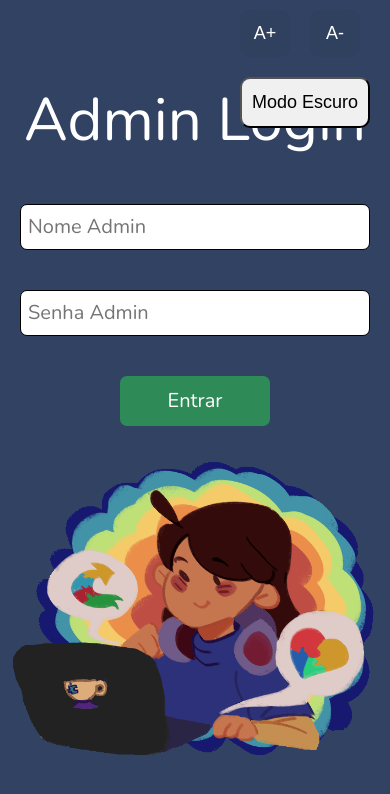
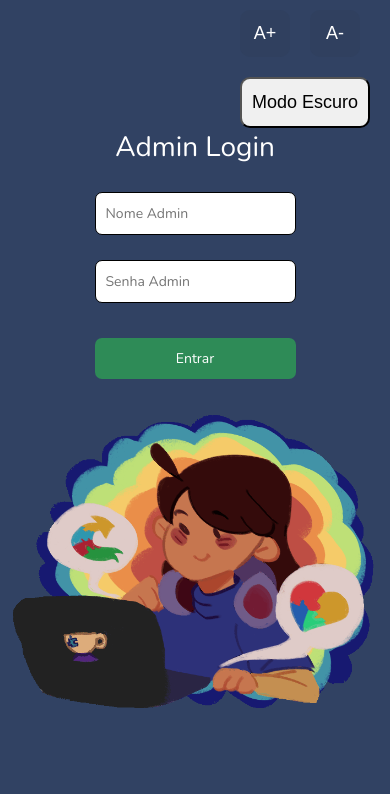
Before and after one commit to robertfullstack/Meet-TEA-3.0-Final, a React (Create React App) app: page /admin in a window 390 px wide. Shown: the top 794 px of the page. Built offline with nearby package versions, Linux system fonts and the light colour scheme; a web font is replaced by a local one.

Commit message:
Front end final

```diff
--- a/src/screens/Admin.js
+++ b/src/screens/Admin.js
@@ -150,6 +150,7 @@ export const Admin = () => {
   return (
     <div>
       <h1 id="title-admin">Usuários Cadastrados</h1>
+      <div class="container-buttons">
       <button id="btn-logout" onClick={handleLogout}>
         Logout
       </button>
@@ -159,7 +160,9 @@ export const Admin = () => {
       <button id="btn-denuncia-post" onClick={() => navigate("/ValidarCiptea")}>
         Validar CIPTEAs
       </button>
+      </div>
       <div className="container-admin2">
+        <div class="table-container">
         <table id="table-admin">
           <thead>
             <tr id="tr-admin">
@@ -184,6 +187,7 @@ export const Admin = () => {
                 />
               </div>
             ) : (
+              <table class="table-tbody">
               <tbody>
                 {users.map((user) => (
                   <tr key={user.id}>
@@ -234,9 +238,11 @@ export const Admin = () => {
                   </tr>
                 ))}
               </tbody>
+            </table>
             )}
           </div>
         </table>
+       </div>
       </div>
     </div>
   );
--- a/src/styles/Admin.css
+++ b/src/styles/Admin.css
@@ -1,11 +1,18 @@
 .container-admin2 {
   font-family: "Nunito";
   display: flex;
+  flex-wrap: wrap;
+  justify-content: space-between;
+  padding: 10px;
+  gap: 15px;
 }
 
 #title-admin {
   font-family: "Nunito";
   text-align: center;
+  font-size: 40px;
+  margin-bottom: 15px;
+  margin: 15px;
 }
 
 #title-admin-1 {
@@ -16,34 +23,34 @@
 }
 
 .gif-admin {
-  justify-content: end;
+  justify-content: flex-end;
   display: flex;
 }
 
 #animaAdmin {
   width: 100%;
+  max-width: 400px;
   height: auto;
+  margin: 0 auto;
 }
+
 .container-admin {
   display: flex;
-  justify-content: space-around;
+  flex-wrap: wrap;
+  justify-content: center;
   background-color: #314263;
-  padding: 10px;
-  max-height: 100%;
+  padding: 20px;
   min-height: 100vh;
-  height: 100%;
   width: 100%;
-  min-width: fit-content;
-  flex-wrap: wrap;
   align-items: center;
-  align-content: center;
 }
 
 .admin-login {
-  justify-content: start;
   display: flex;
-  flex-wrap: wrap;
   flex-direction: column;
+  justify-content: flex-start;
+  align-items: center;
+  gap: 15px;
 }
 
 #btn-admin {
@@ -53,102 +60,141 @@
   padding: 10px;
   color: white;
   width: 150px;
-  margin-top: 40px;
+  margin-top: 20px;
   font-family: "Nunito";
-  font-size: 20px;
+  font-size: 18px;
 }
 
 #btn-input {
   border: 1px solid black;
   border-radius: 7px;
   font-family: "Nunito";
-  font-size: 20px;
-  margin-top: 2em;
+  font-size: 18px;
+  margin-top: 10px;
   padding: 7px;
-  width: 350px;
+  width: 100%;
+  max-width: 350px;
 }
 
 #div-btn-admin {
-  justify-content: flex-start;
   display: flex;
   flex-direction: column;
-  align-content: center;
   align-items: center;
-}
-tr > td {
-  padding: 45px;
-  text-align: center;
-  font-size: 18px;
-}
-#th-id {
-  margin-left: 130px;
+  gap: 15px;
 }
 
-#th-email {
-  margin-left: 330px;
+
+#th-id,
+#th-email,
+#th-arquivo,
+#th-denuncia,
+#th-ação {
+  padding: 15px 0;
+  text-align: center;
+  font-weight: bold;
+  border-bottom: 2px solid #ccc;
+  vertical-align:middle;
 }
 
+#th-id {
+  width:28%;
+}
+#th-email {
+  width: 23%;
+}
 #th-arquivo {
-  margin-left: 220px;
+  width: 15%;
+}
+#th-denuncia {
+  width: 24%;
+}
+#th-ação {
+  width: 8%;
 }
 
-#th-denuncia {
-  margin-left: 110px;
+.table-tbody {
+  width: 100%;
+  margin: 0 auto;
+  padding-left: 20px;
 }
 
-#th-ação {
-  margin-left: 110px;
+.table-tbody > tbody > tr:hover {
+  background-color: #eee4c6;
 }
 
-#th-admin {
+/* Estilo para as células */
+.table-tbody > tbody > tr > td {
+  padding: 10px 20px;
+  text-align: center;
+}
+.table-container{
   display: flex;
-  padding: 10px;
-  flex-direction: row;
-  text-align: center;
-  font-size: 18px;
+  justify-content: center;
+  align-items: center;
+  height: 100%;
+  width: 100%;
 }
+
+.container-buttons {
+  display: flex;
+  justify-content: center;
+  gap: 20px;
+  font-family: "Nunito";
+}
+
 
 #btn-logout {
   border: 1px solid black;
-  border-radius: 8px;
+  border-radius: 10px;
   background-color: rgb(26, 26, 109);
   color: white;
   font-family: "Nunito";
   padding: 7px;
-  width: 90px;
-  margin-left: 35px;
+  width: 160px;
+  text-align: center;
 }
 
 #btn-denuncia-post {
   border: 1px solid rgb(26, 26, 109);
   background-color: rgb(76, 122, 221);
   border-radius: 10px;
-  padding: 7px;
-  width: 190px;
-  margin-left: 10px;
+  padding: 3px;
+  width: 160px;
+  text-align: center;
   color: white;
 }
-#btn-banir {
-  background-color: rgb(151, 30, 30);
-  border: none;
+
+#btn-banir,
+#btn-denuncia {
+  border: 1px solid black;
   border-radius: 10px;
   padding: 10px;
+  color: white;
+  margin: 10px 35px;
+}
+
+#btn-banir {
+  background-color: rgb(136, 30, 30);
   width: 90px;
-  color: white;
 }
 
 #btn-denuncia {
   background-color: rgb(209, 139, 10);
-  border: none;
-  border-radius: 10px;
-  padding: 10px;
-  color: white;
   opacity: 60%;
+}
+
+#btn-banir:hover {
+  background-color: rgb(120, 20, 20);
+}
+
+#btn-denuncia:hover {
+  background-color: rgb(179, 100, 10);
 }
 
 #div-btn-excluir {
   display: flex;
-  flex-direction: row;
+  flex-wrap: wrap;
+  justify-content: center;
   gap: 10px;
 }
 
@@ -168,7 +214,6 @@ tr > td {
 }
 
 #btn-close {
-  position: relative;
   margin-left: 10px;
   background-color: transparent;
   border: none;
@@ -185,12 +230,13 @@ tr > td {
   color: white;
 }
 
+
 #info-denuncia {
   display: flex;
-  font-family: "Nunito";
   justify-content: center;
   align-items: center;
   margin-top: 10px;
+  text-align: center;
 }
 
 #titulo-denuncia {
@@ -199,28 +245,143 @@ tr > td {
   margin-top: 15px;
 }
 
-#btn-excluir-denuncia{
+#btn-excluir-denuncia {
   border-radius: 10px;
   border: none;
   background-color: #30405f;
 }
 
 .btn-cancel1 {
-  background-color: rgb(185, 32, 32);
+  background-color: rgb(160, 25, 25);
   border: none;
   border-radius: 10px;
   padding: 10px;
   width: 100px;
   margin-bottom: 10px;
 }
+
+
 #modal-content {
   font-family: "Nunito";
   color: white;
 }
 
+#modal-content-denuncia-post{
+  background-color: transparent;
+}
 .modal.fade.show {
   background-color: #00000091;
 }
+
 .modal-confirmation {
   font-family: "Nunito";
 }
+
+
+@media screen and (max-width: 1024px) {
+  .container-admin2 {
+    flex-wrap: wrap;
+    justify-content: center;
+    padding: 15px;
+  }
+
+  #title-admin-1 {
+    font-size: 48px;
+  }
+
+  tr > td, tr > th {
+    padding: 10px;
+    font-size: 16px;
+  }
+
+  #btn-admin,
+  #btn-input {
+    width: 100%;
+    max-width: 300px;
+  }
+
+  .table-container {
+    padding: 10px;
+    overflow-x: auto;
+  }
+}
+
+@media screen and (max-width: 768px) {
+  .container-admin {
+    flex-direction: column;
+    padding: 10px;
+  }
+
+  #title-admin {
+    font-size: 24px;
+    margin-bottom: 10px;
+  }
+
+  #title-admin-1 {
+    font-size: 36px;
+  }
+
+  .admin-login {
+    gap: 10px;
+    align-items: stretch;
+  }
+
+  tr > td, tr > th {
+    font-size: 14px;
+    padding: 8px;
+  }
+
+  #btn-admin,
+  #btn-input {
+    font-size: 16px;
+    padding: 10px;
+  }
+
+  .container-buttons {
+    flex-direction: column;
+    align-items: center;
+    gap: 15px;
+  }
+
+  #btn-logout,
+  #btn-denuncia-post {
+    width: 100%;
+    max-width: 280px;
+  }
+}
+
+@media screen and (max-width: 480px) {
+  .container-admin2 {
+    padding: 5px;
+    flex-direction: column;
+    align-items: center;
+  }
+
+  #title-admin-1 {
+    font-size: 28px;
+  }
+
+  tr > td, tr > th {
+    font-size: 12px;
+    padding: 5px;
+  }
+
+  #btn-admin,
+  #btn-input {
+    width: 100%;
+    max-width: 250px;
+    font-size: 14px;
+  }
+
+  #btn-logout,
+  #btn-denuncia-post {
+    width: 100%;
+    max-width: 250px;
+    font-size: 14px;
+  }
+
+  .table-container {
+    padding: 5px;
+    overflow-x: auto;
+  }
+}
```
